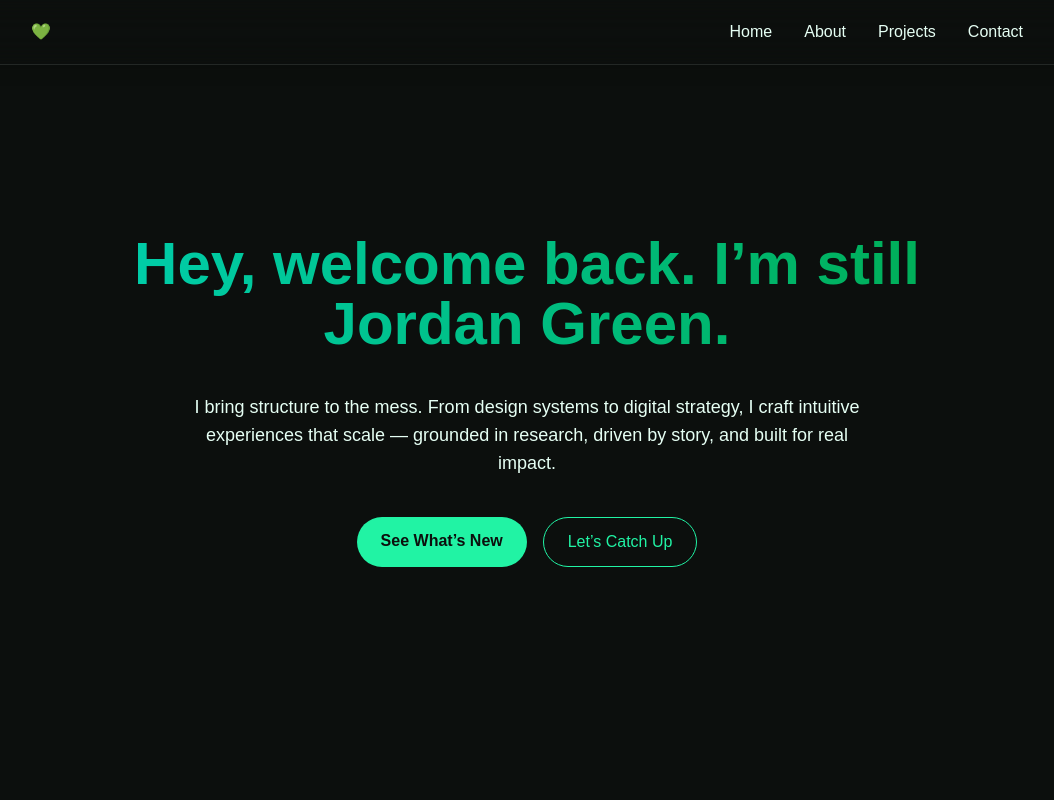
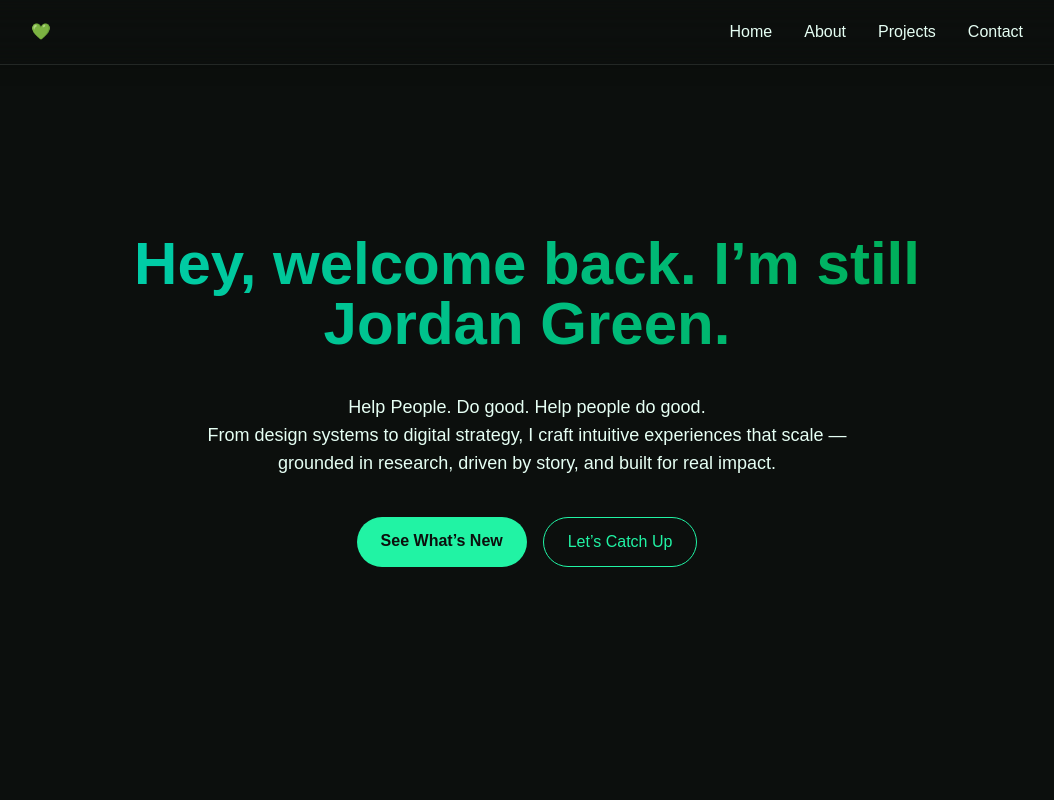
Before and after one commit to jordonaut/firstreactportfolio, a React (Vite) app: page / in a window 1280 px wide. Shown: the top 800 px of the page, without its empty margins (113-1167 px from the left). Built offline with nearby package versions, Linux system fonts and the light colour scheme.

Commit message:
updated home component

```diff
--- a/src/components/sections/Home.jsx
+++ b/src/components/sections/Home.jsx
@@ -40,7 +40,7 @@ export const Home = () => {
       </h1>
 
       <p className="text-[var(--color-text)] text-lg max-w-2xl">
-        I bring structure to the mess. From design systems to digital
+        Help People. Do good. Help people do good. <p></p>From design systems to digital
           strategy, I craft intuitive experiences that scale — grounded in
           research, driven by story, and built for real impact.
       </p>
```
